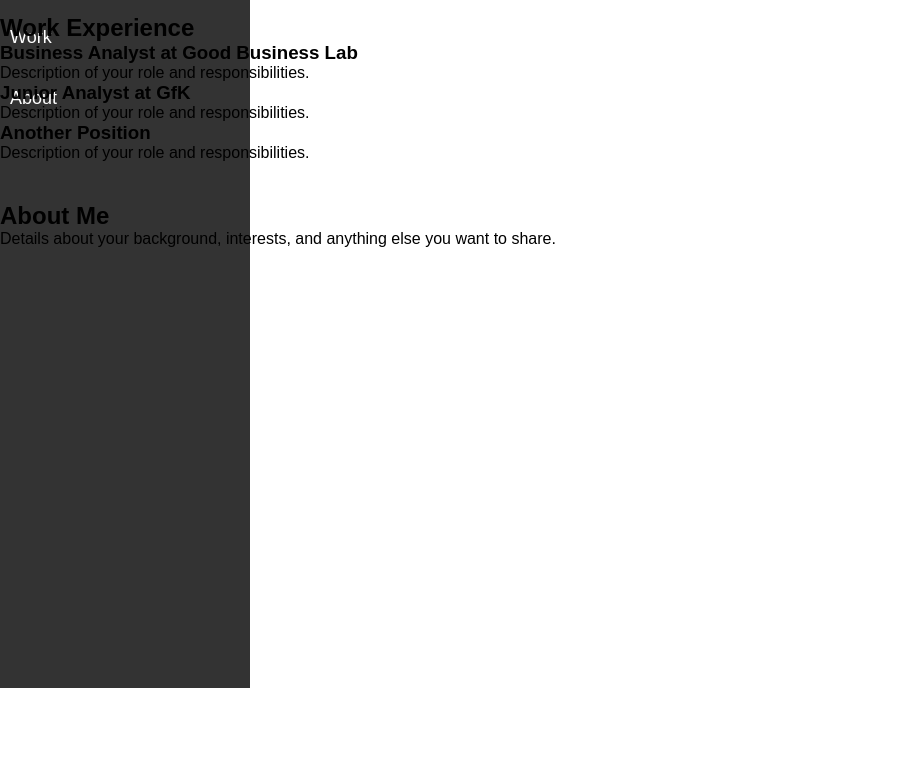
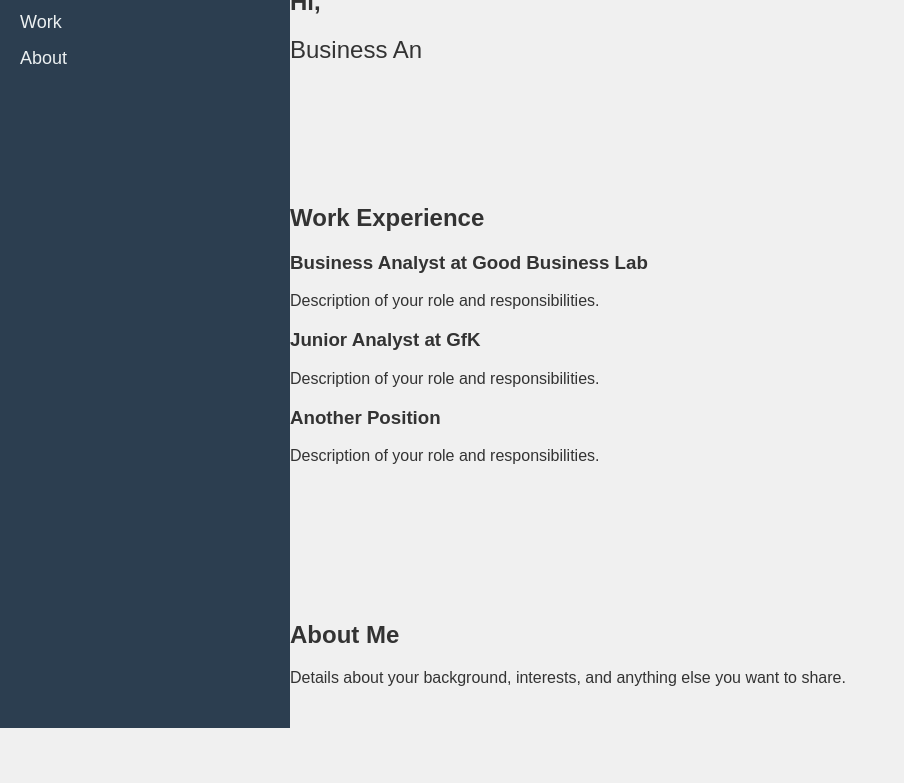
Before and after one commit to Utkarsh-chawla/Utkarsh-chawla.github.io, a plain HTML site: page index.html in a window 1280 px wide. Shown: the part 112-895 px from the top of the page, without its empty margins (0-904 px from the left). Before the commit the page ends 800 px from the top, so only its background shows below. Drawn offline with Linux system fonts and the light colour scheme.

Commit message:
Update styles.css

```diff
--- a/styles.css
+++ b/styles.css
@@ -1,65 +1,67 @@
-* {
+body {
+    font-family: 'Arial', sans-serif;
     margin: 0;
-    padding: 0;
-    box-sizing: border-box;
-    font-family: 'Arial', sans-serif;
+    background-color: #f0f0f0;
+    color: #333;
 }
 
-body {
+.container {
     display: flex;
-    height: 100vh;
 }
 
-nav {
+.sidebar {
     width: 250px;
-    background-color: #333;
-    color: white;
+    background-color: #2c3e50;
+    padding: 20px;
+    height: 100vh;
     position: fixed;
-    height: 100%;
-    padding-top: 20px;
+    transition: all 0.3s;
 }
 
-nav ul {
-    list-style: none;
+.sidebar h1 {
+    color: #ecf0f1;
+    font-size: 24px;
 }
 
-nav ul li {
-    margin: 20px 0;
+.sidebar ul {
+    list-style: none;
+    padding: 0;
 }
 
-nav ul li a {
-    color: white;
+.sidebar ul li {
+    margin: 15px 0;
+}
+
+.sidebar a {
+    color: #ecf0f1;
     text-decoration: none;
     font-size: 18px;
-    display: block;
-    padding: 10px;
-    transition: background-color 0.3s;
 }
 
-nav ul li a:hover {
-    background-color: #575757;
+.main-content {
+    margin-left: 250px;
+    padding: 20px;
+    flex-grow: 1;
 }
 
-.content {
-    margin-left: 250px;
-    padding: 20px;
-    width: calc(100% - 250px);
-}
-
-section {
-    margin: 40px 0;
-    opacity: 0;
-    transform: translateY(20px);
-    transition: opacity 0.6s ease-out, transform 0.6s ease-out;
-}
-
-section.in-view {
-    opacity: 1;
-    transform: translateY(0);
+.section {
+    padding: 60px 20px;
 }
 
 .dynamic-text {
+    font-size: 24px;
+    margin-top: 20px;
+}
+
+.changing-text {
     display: inline-block;
-    color: #ffcc00;
-    font-weight: bold;
+    animation: textChange 5s infinite;
 }
+
+@keyframes textChange {
+    0% { opacity: 0; }
+    25% { opacity: 1; }
+    50% { opacity: 0; }
+    75% { opacity: 0; }
+    100% { opacity: 1; }
+}
```
